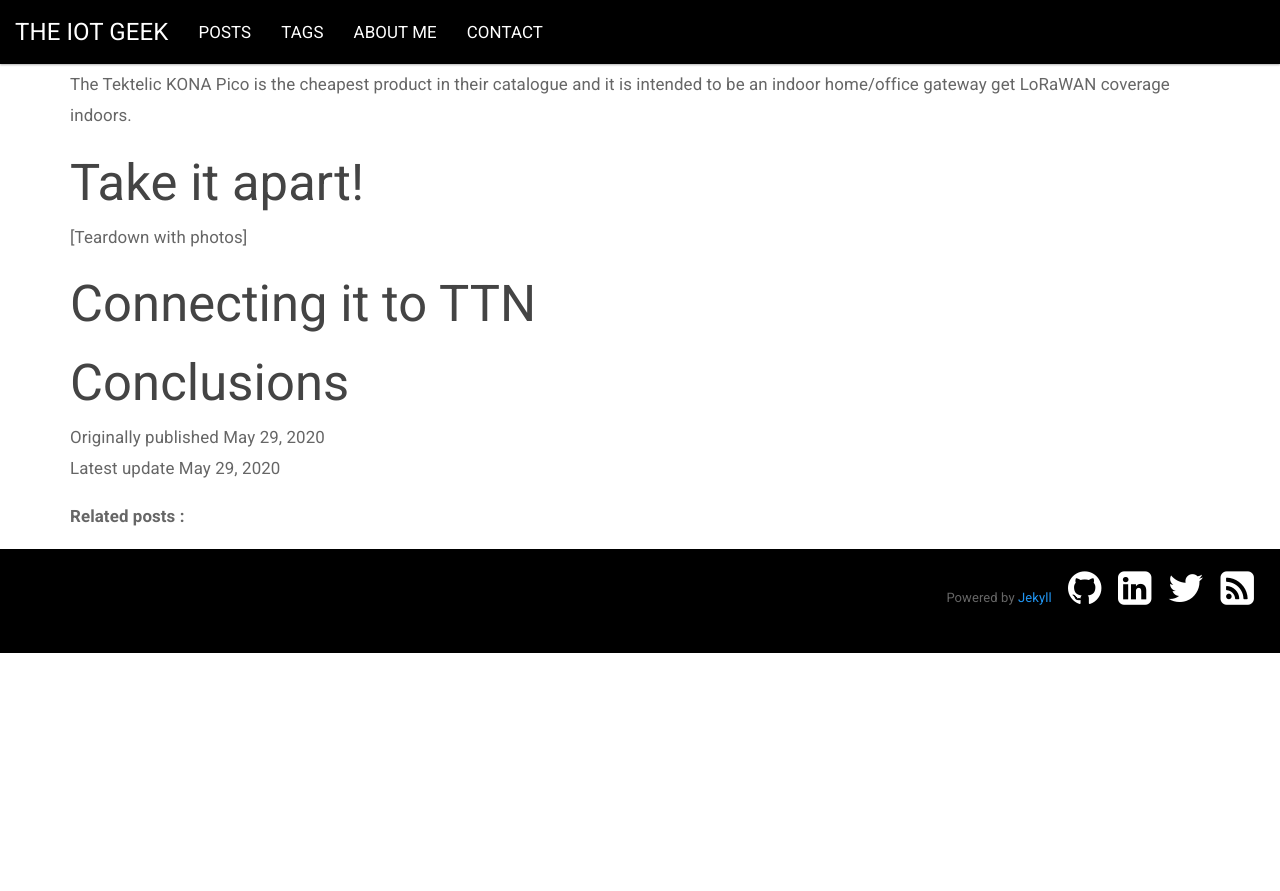
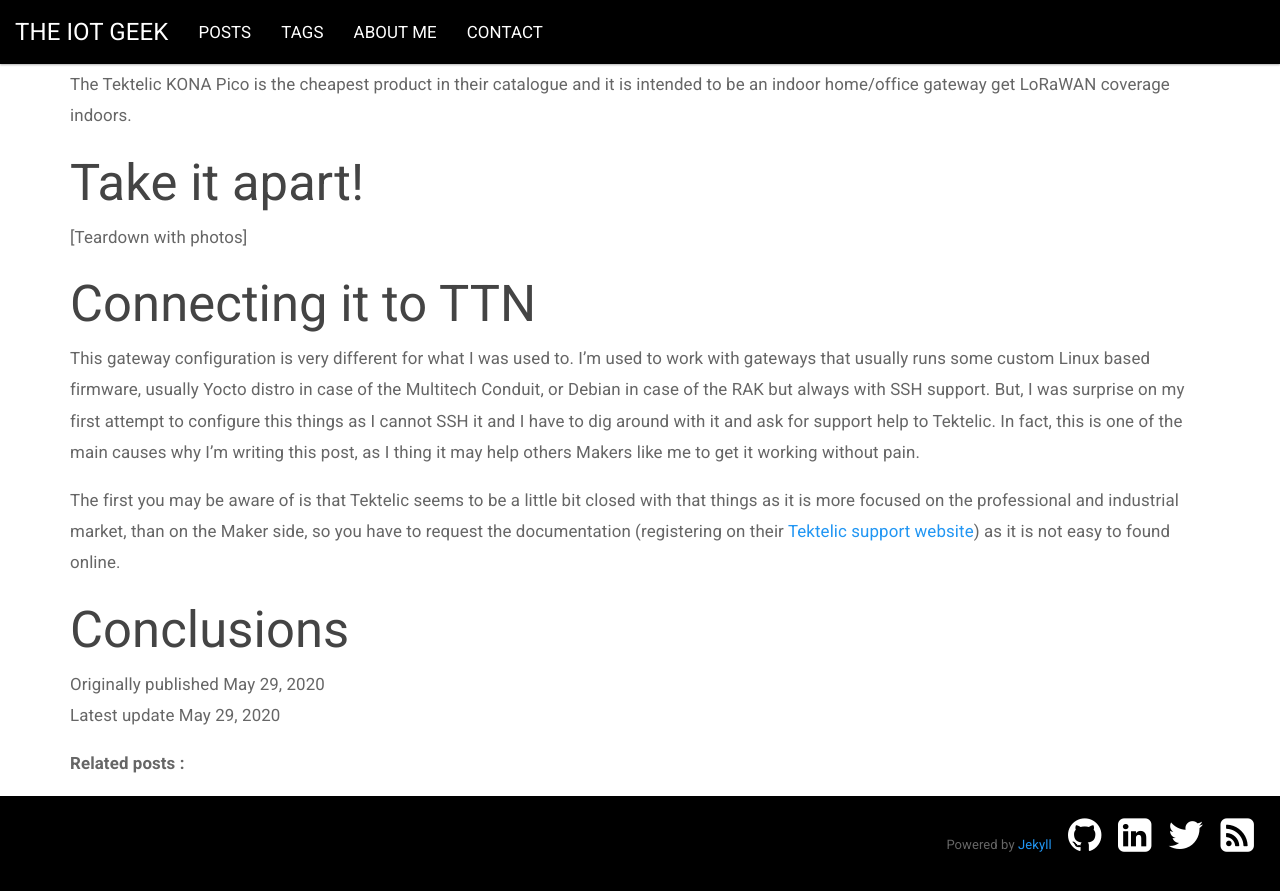
Before and after one commit to jaimelaborda/theiotgeek, a Jekyll site: the page built from _posts/2020-05-29-tektelik-pico-gateway-a-low-cost-lorawan-gateway.md, in a window 1280 px wide and 900 px high, scrolled down 751 px. Shown: the top 891 px of the window. Built offline with Jekyll 4.4.1, drawn with Linux system fonts in a browser that asks for light colours; a script that is not in the unit is left out; before the commit the page ends 1404 px from its top, so only the background shows below that.

Commit message:
Update Post “2020-05-29-tektelik-pico-gateway-a-low-cost-lorawan-gateway”

```diff
--- a/_posts/2020-05-29-tektelik-pico-gateway-a-low-cost-lorawan-gateway.md
+++ b/_posts/2020-05-29-tektelik-pico-gateway-a-low-cost-lorawan-gateway.md
@@ -26,8 +26,12 @@
 
 \[Teardown with photos]
 
+
+
 # Connecting it to TTN
 
+This gateway configuration is very different for what I was used to. I'm used to work with gateways that usually runs some custom Linux based firmware, usually Yocto distro in case of the Multitech Conduit, or Debian in case of the RAK but always with SSH support. But, I was surprise on my first attempt to configure this things as I cannot SSH it and I have to dig around with it and ask for support help to Tektelic. In fact, this is one of the main causes why I'm writing this post, as I thing it may help others Makers like me to get it working without pain.
 
+The first you may be aware of is that Tektelic seems to be a little bit closed with that things as it is more focused on the professional and industrial market, than on the Maker side, so you have to request the documentation (registering on their [Tektelic support website](https://support.tektelic.com/)) as it is not easy to found online.
 
 # Conclusions
```
